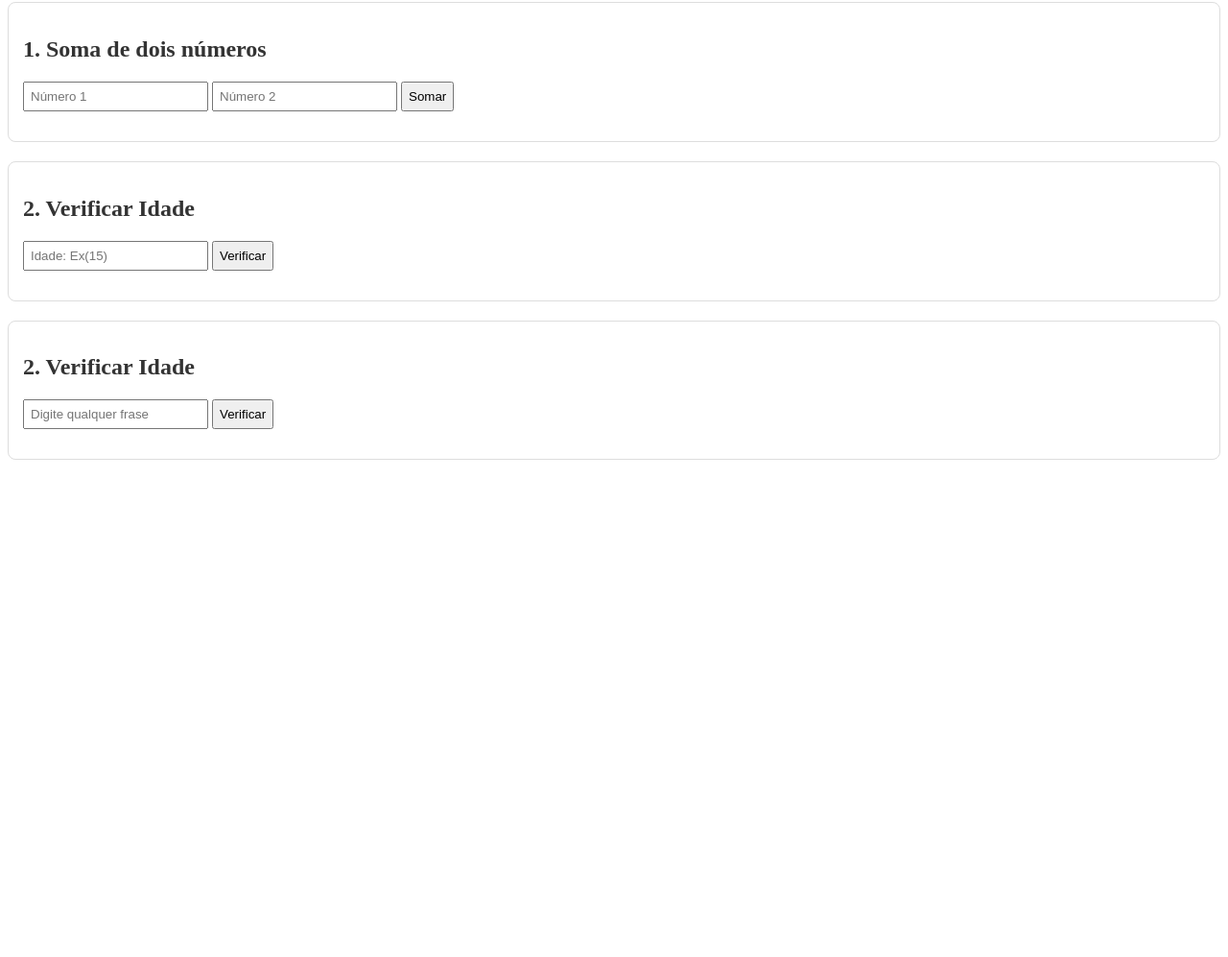
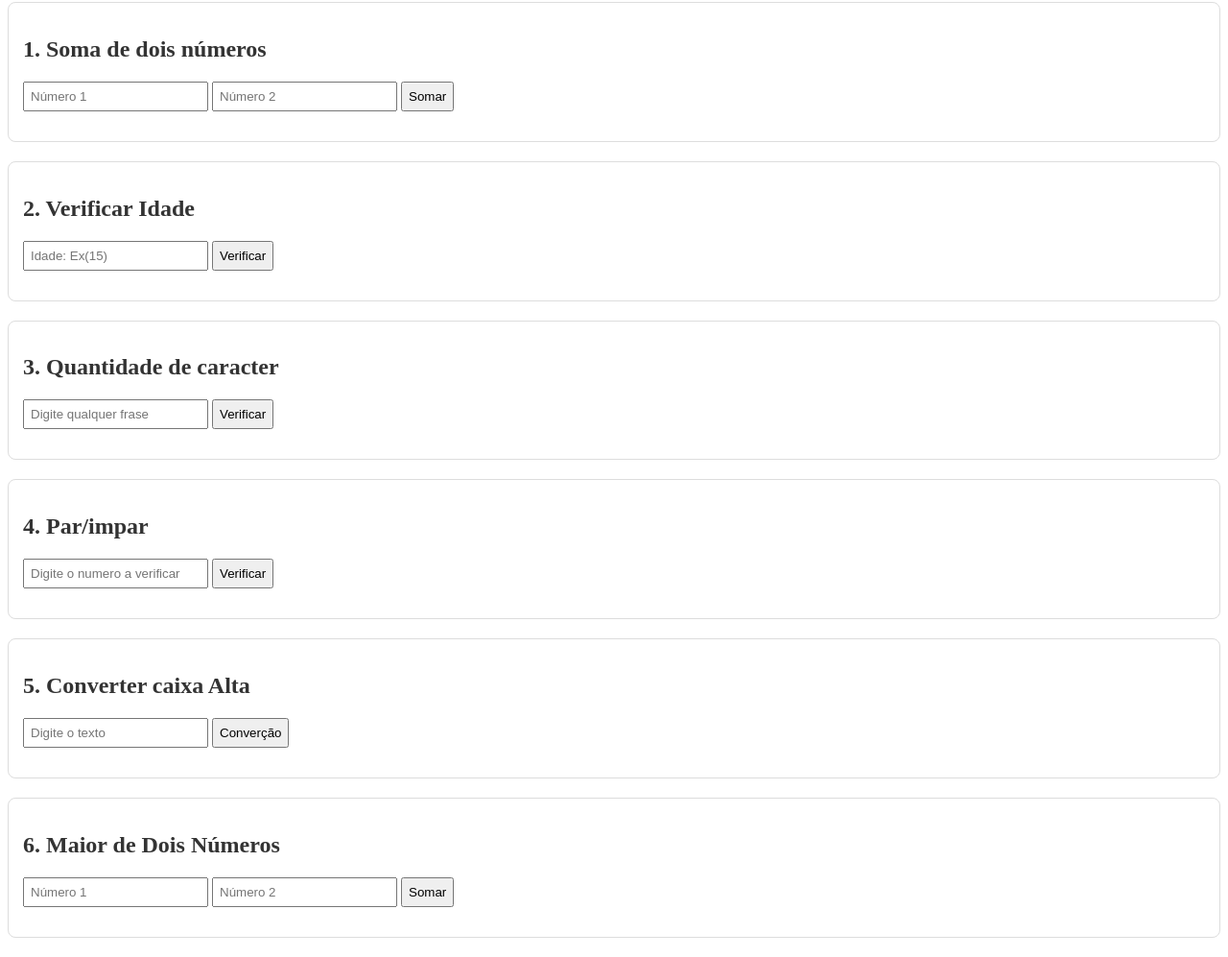
Before and after one commit to KenzoFukushima/JavaScriptB, a plain HTML site: page exercicios/index.html in a window 1280 px wide. Shown: the part 78-1075 px from the top of the page at 96% size. Before the commit the page ends 800 px from the top, so only its background shows below. Drawn offline with Linux system fonts and the light colour scheme.

Commit message:
adicao de exercicio 4,5,6

```diff
--- a/exercicios/index.html
+++ b/exercicios/index.html
@@ -25,10 +25,32 @@
         </div>
 
         <div class="exercicio">
-            <h2>2. Verificar Idade</h2>
+            <h2>3. Quantidade de caracter</h2>
             <input type="text" id="texto" placeholder="Digite qualquer frase">
             <button onclick="contadorLetra();">Verificar</button>
             <p id="resultado3"></p>
+        </div>
+
+        <div class="exercicio">
+            <h2>4. Par/impar</h2>
+            <input type="number" id="numParImpar" placeholder="Digite o numero a verificar">
+            <button onclick="verificarParImpar();">Verificar</button>
+            <p id="resultado4"></p>
+        </div>
+
+        <div class="exercicio">
+            <h2>5. Converter caixa Alta</h2>
+            <input type="text" id="textAlta" placeholder="Digite o texto">
+            <button onclick="convercaoMaiuscula();">Converção</button>
+            <p id="resultado5"></p>
+        </div>
+
+        <div class="exercicio">
+            <h2>6. Maior de Dois Números</h2>
+            <input type="number" id="num6_1" placeholder="Número 1">
+            <input type="number" id="num6_2" placeholder="Número 2">
+            <button onclick="verificarMaior();">Somar</button>
+            <p id="resultado6"></p>
         </div>
     </div>
 
--- a/exercicios/script.js
+++ b/exercicios/script.js
@@ -19,4 +19,37 @@ function verificar(){
 
 function contadorLetra(){
     let texto = document.getElementById("texto").value;
+    let totalCaracter = texto.length;
+
+    document.getElementById("resultado3").innerText = "Total de caracteres: " + totalCaracter;
 }
+
+function verificarParImpar() {
+    let num = Number(document.getElementById("numParImpar").value);
+
+    if(num % 2 == 0) {
+        document.getElementById("resultado4").innerText = "É Par";
+    } else {
+        document.getElementById("resultado4").innerText = "É Impar";
+    }
+}
+
+function convercaoMaiuscula() {
+    let text = document.getElementById("textAlta").value;
+    let textoConvertido = text.toUpperCase();
+
+    document.getElementById("resultado5").innerText = "Convertido: " + textoConvertido;
+}
+
+function verificarMaior() {
+    let n1 = Number(document.getElementById("num6_1").value);
+    let n2 = Number(document.getElementById("num6_2").value);
+
+    if(n1 > n2) {
+        document.getElementById("resultado6").innerText = "Maior: " + n1;
+    } else if(n2 > n1) {
+        document.getElementById("resultado6").innerText = "Maior: " + n2;
+    } else {
+        document.getElementById("resultado6").innerText = "São iguais";
+    }
+}
```
